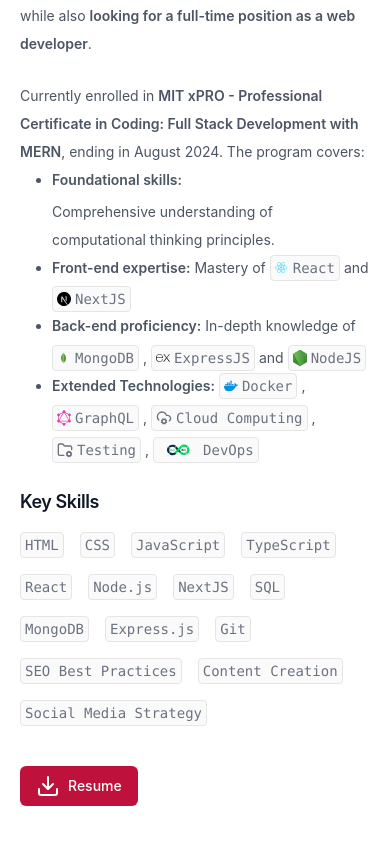
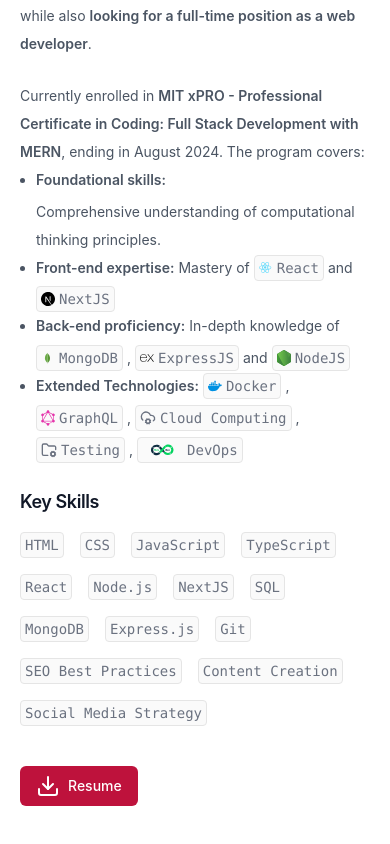
Before and after one commit to jrparente/joanaramosparente-v2, a React (Vite) app: page / in a window 390 px wide. Shown: the part 1712-2556 px from the top of the page. Built offline with nearby package versions, Linux system fonts and the light colour scheme.

Commit message:
Fixed list items in mobile/tablet views

```diff
--- a/src/components/AboutSection/AboutSection.tsx
+++ b/src/components/AboutSection/AboutSection.tsx
@@ -82,14 +82,14 @@
               </span>
               , ending in August 2024. The program covers:
               <ul>
-                <li className="ml-8 list-disc">
+                <li className="ml-4 md:ml-8 list-disc">
                   <span className=" flex items-center gap-1 flex-wrap">
                     <span className="font-semibold">Foundational skills:</span>{" "}
                     Comprehensive understanding of computational thinking
                     principles.
                   </span>
                 </li>
-                <li className="ml-8 list-disc">
+                <li className="ml-4 md:ml-8 list-disc">
                   <span className=" flex items-center gap-1 flex-wrap">
                     <span className="font-semibold">Front-end expertise:</span>{" "}
                     Mastery of{" "}
@@ -118,7 +118,7 @@
                     </span>
                   </span>
                 </li>
-                <li className="ml-8 list-disc">
+                <li className="ml-4 md:ml-8 list-disc">
                   <span className=" flex items-center gap-1 flex-wrap">
                     <span className="font-semibold">Back-end proficiency:</span>{" "}
                     In-depth knowledge of{" "}
@@ -159,7 +159,7 @@
                     </span>
                   </span>
                 </li>
-                <li className="ml-8 list-disc">
+                <li className="ml-4 md:ml-8 list-disc">
                   <span className=" flex items-center gap-1 flex-wrap">
                     <span className="font-semibold">
                       Extended Technologies:
```
